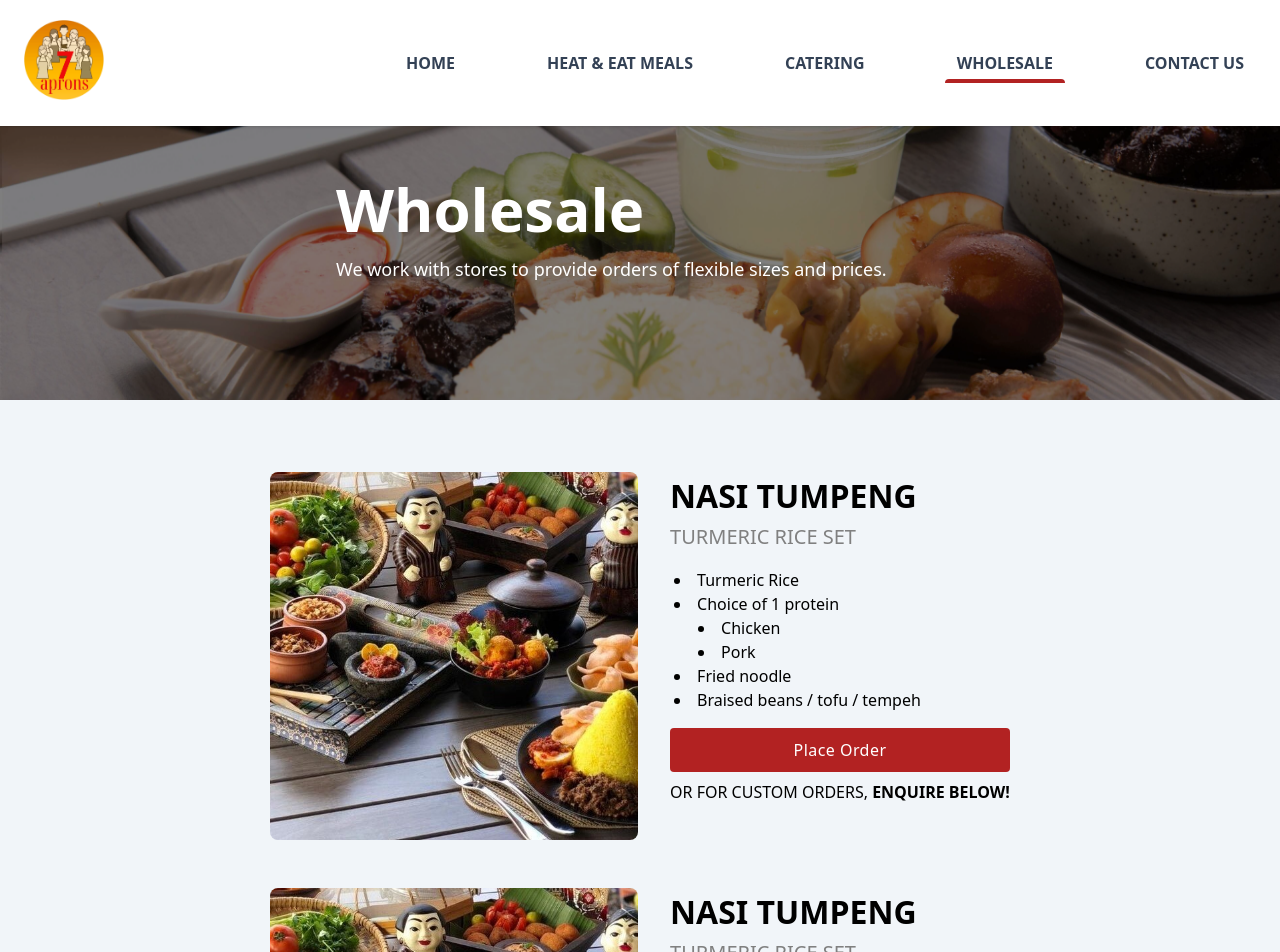
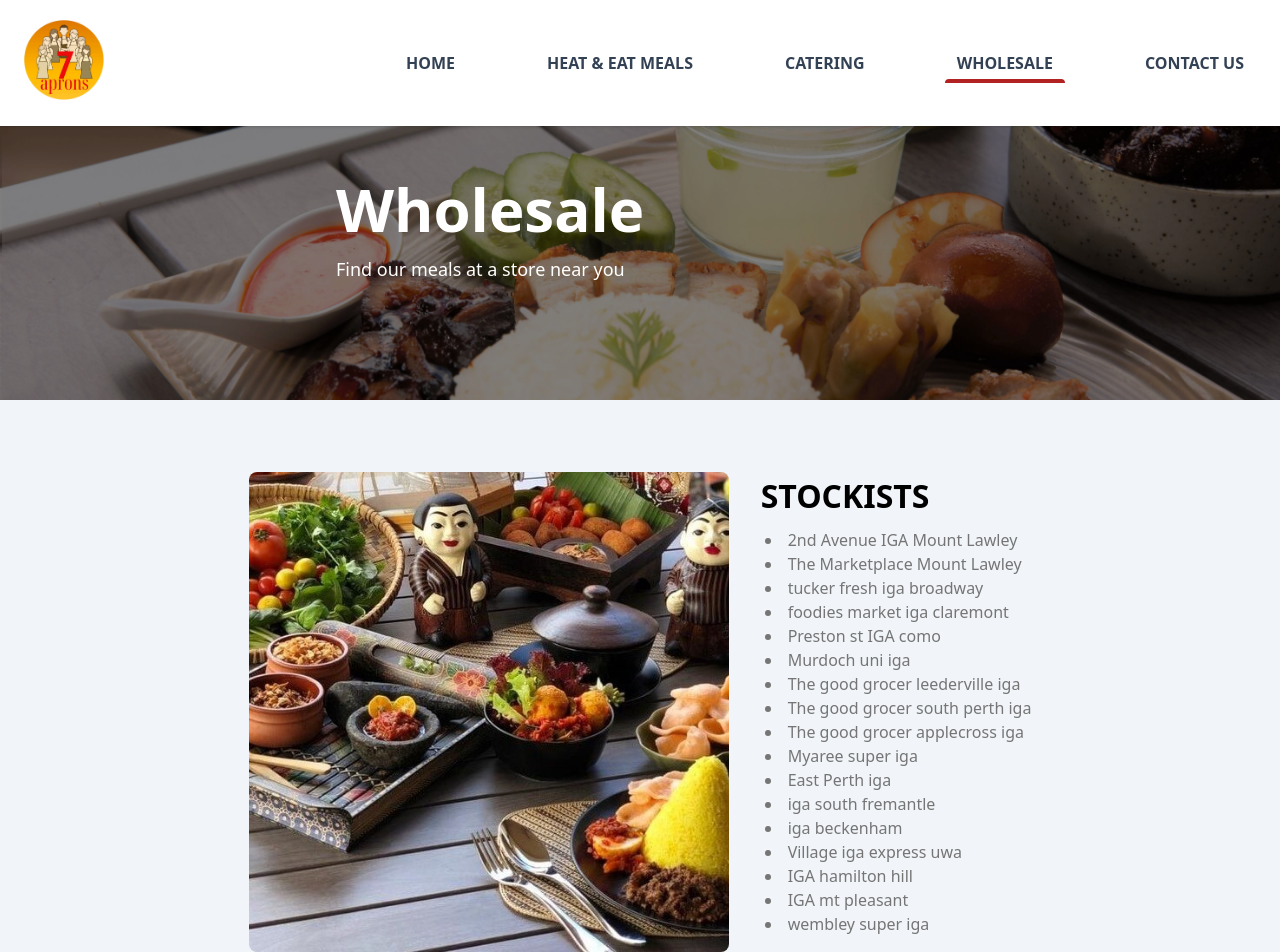
Before and after one commit to timeitel/7aprons-next, a Next.js app: page /wholesale in a window 1280 px wide. Shown: the top 952 px of the page. Built offline with nearby package versions, Linux system fonts and the light colour scheme.

Commit message:
wip: catering

```diff
--- /dev/null
+++ b/modules/wholesale/_CateringSet.tsx
@@ -0,0 +1,43 @@
+import { Flex } from "@components/Flex";
+import { useMediaQuery } from "common/hooks";
+import { FC } from "react";
+import { SetDescription } from "./_SetDescription";
+
+interface Props {
+  imagePath: string;
+}
+
+export const CateringSet: FC<Props> = ({ imagePath }) => {
+  const isDesktop = useMediaQuery({ min: "tablet" });
+
+  return (
+    <Flex
+      style={{
+        padding: "1.5rem",
+        flexDirection: isDesktop ? "row" : "column",
+        justifyContent: "center",
+      }}
+    >
+      <div
+        style={{
+          maxWidth: isDesktop ? "50%" : "100%",
+        }}
+      >
+        <img
+          src={imagePath}
+          className="align-middle"
+          style={{
+            borderRadius: "0.5rem",
+            height: "30rem",
+            width: "30rem",
+            objectFit: "cover",
+          }}
+        />
+      </div>
+
+      <div style={{ marginLeft: isDesktop ? "2rem" : 0 }}>
+        <SetDescription />
+      </div>
+    </Flex>
+  );
+};
--- /dev/null
+++ b/modules/wholesale/_SetDescription.tsx
@@ -0,0 +1,40 @@
+import { FlexColumn } from "@components/Flex";
+import { FC } from "react";
+import { UList } from "./_UList";
+
+export const SetDescription: FC = () => {
+  return (
+    <FlexColumn>
+      <h2
+        style={{
+          marginBottom: "0.5rem",
+          fontWeight: 700,
+          fontSize: "2rem",
+          textTransform: "uppercase",
+        }}
+      >
+        Stockists
+      </h2>
+
+      <UList>
+        <li>2nd Avenue IGA Mount Lawley</li>
+        <li>The Marketplace Mount Lawley</li>
+        <li>tucker fresh iga broadway</li>
+        <li>foodies market iga claremont</li>
+        <li>Preston st IGA como</li>
+        <li>Murdoch uni iga</li>
+        <li>The good grocer leederville iga</li>
+        <li>The good grocer south perth iga</li>
+        <li>The good grocer applecross iga</li>
+        <li>Myaree super iga</li>
+        <li>East Perth iga</li>
+        <li>iga south fremantle</li>
+        <li>iga beckenham</li>
+        <li>Village iga express uwa</li>
+        <li>IGA hamilton hill</li>
+        <li>IGA mt pleasant</li>
+        <li>wembley super iga</li>
+      </UList>
+    </FlexColumn>
+  );
+};
--- /dev/null
+++ b/modules/wholesale/_UList.tsx
@@ -0,0 +1,20 @@
+import { IKnownColors } from "@styles/theme";
+import { FC } from "react";
+
+interface Props {}
+
+export const UList: FC<Props> = ({ children }) => {
+  return (
+    <ul
+      style={{
+        listStyleType: "disc",
+        listStylePosition: "inside",
+        paddingLeft: "0.25rem",
+        marginBottom: "1rem",
+        color: IKnownColors.grey200,
+      }}
+    >
+      {children}
+    </ul>
+  );
+};
--- a/pages/heat-and-eat.tsx
+++ b/pages/heat-and-eat.tsx
@@ -34,7 +34,6 @@
           price={""}
         />
       </div>
-      <ContactSection title="Ready to place an order?" />
       <Footer />
     </>
   );
--- a/pages/wholesale.tsx
+++ b/pages/wholesale.tsx
@@ -1,6 +1,6 @@
 /* eslint-disable react/jsx-no-target-blank */
-import { CateringSet } from "modules/catering";
 import { ContactSection, Footer, Landing, Navbar } from "modules/home";
+import { CateringSet } from "modules/wholesale/_CateringSet";
 import Head from "next/head";
 import React from "react";
 
@@ -14,36 +14,13 @@
       <Navbar />
       <Landing
         title="Wholesale"
-        subtitle="We work with stores to provide orders of flexible sizes and prices."
+        subtitle="Find our meals at a store near you"
         showCtaRow={false}
         textCenter
         height={"50vh"}
       />
       <div style={{ padding: "3rem 0" }} className="bg-blueGray-100">
-        <CateringSet
-          imagePath={"images/our-story.jpg"}
-          title={"Nasi Tumpeng"}
-          subtitle={"Turmeric Rice Set"}
-          description={[
-            { text: "Turmeric Rice" },
-            { text: "Choice of 1 protein", children: ["Chicken", "Pork"] },
-            { text: "Fried noodle" },
-            { text: "Braised beans / tofu / tempeh" },
-          ]}
-          price={""}
-        />
-        <CateringSet
-          imagePath={"images/our-story.jpg"}
-          title={"Nasi Tumpeng"}
-          subtitle={"Turmeric Rice Set"}
-          description={[
-            { text: "Turmeric Rice" },
-            { text: "Choice of 1 protein", children: ["Chicken", "Pork"] },
-            { text: "Fried noodle" },
-            { text: "Braised beans / tofu / tempeh" },
-          ]}
-          price={""}
-        />
+        <CateringSet imagePath={"images/our-story.jpg"} />
       </div>
       <ContactSection />
       <Footer />
```
Also changed, not shown: modules/wholesale/_Title.tsx (added, +17 -0 lines).
